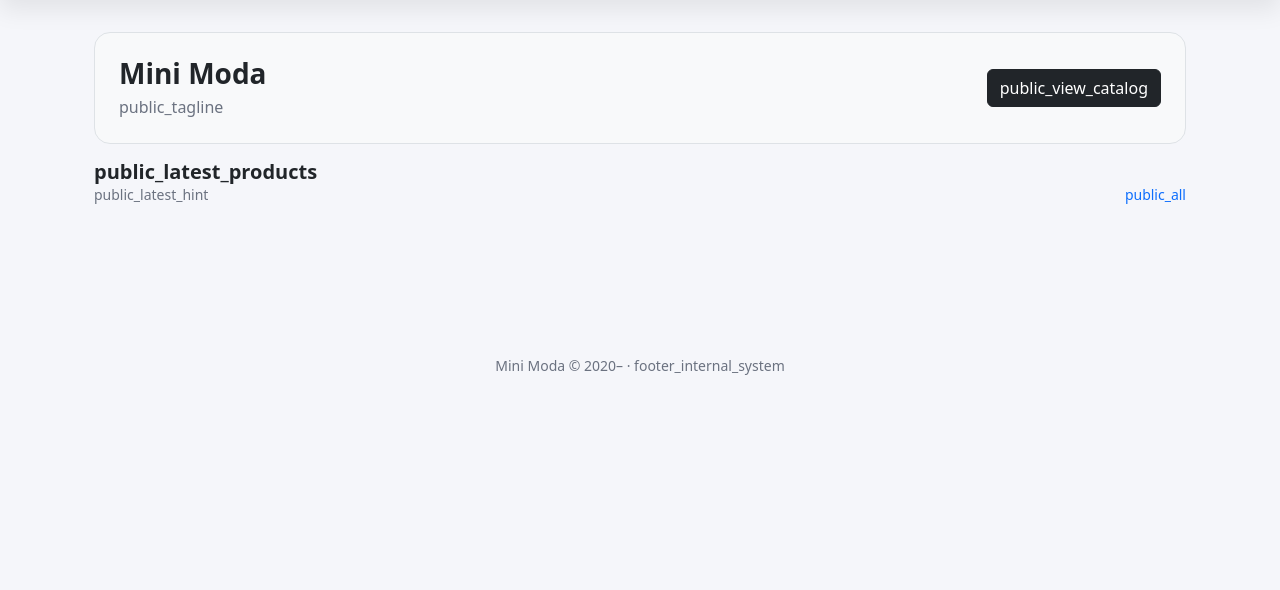
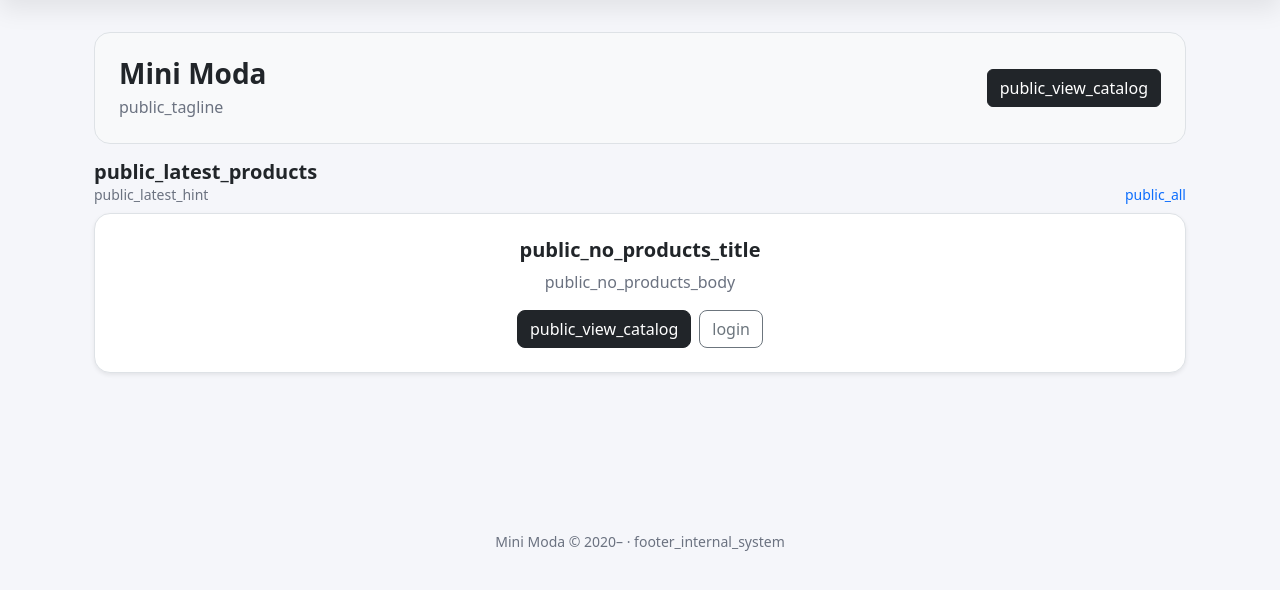
Before and after one commit to niceTryG/senior-project-final, a Flask app: template app/templates/public/home.html in a window 1280 px wide. Shown: the part 57-647 px from the top of the page. Run offline with Flask 3, Linux system fonts and the light colour scheme; the template is opened without the code that fills it, so the values that code supplies are empty.

Commit message:
Fix: make public home work without DB products

```diff
--- a/app/templates/public/home.html
+++ b/app/templates/public/home.html
@@ -23,7 +23,9 @@
   <!-- Latest -->
   <div class="d-flex justify-content-between align-items-end mb-2">
     <div>
-      <div class="h5 fw-semibold mb-0">{{ t('public_latest_products') if t else 'Latest products' }}</div>
+      <div class="h5 fw-semibold mb-0">
+        {{ t('public_latest_products') if t else 'Latest products' }}
+      </div>
       <div class="text-muted small">
         {{ t('public_latest_hint') if t else 'Tap a product to see details.' }}
       </div>
@@ -33,6 +35,7 @@
     </a>
   </div>
 
+  {% if products %}
     <div class="row g-3">
       {% for p in products %}
         {% set in_stock = (p.quantity or 0) > 0 %}
@@ -47,7 +50,9 @@
             {% else %}
               <div class="bg-light d-flex align-items-center justify-content-center"
                    style="aspect-ratio: 4/3;">
-              <span class="text-muted small">{{ t('public_no_image') if t else 'No image' }}</span>
+                <span class="text-muted small">
+                  {{ t('public_no_image') if t else 'No image' }}
+                </span>
               </div>
             {% endif %}
 
@@ -61,9 +66,13 @@
                 </div>
 
                 {% if in_stock %}
-                <span class="badge text-bg-success">{{ t('public_in_stock') if t else 'In stock' }}</span>
+                  <span class="badge text-bg-success">
+                    {{ t('public_in_stock') if t else 'In stock' }}
+                  </span>
                 {% else %}
-                <span class="badge text-bg-secondary">{{ t('public_out_stock') if t else 'Out' }}</span>
+                  <span class="badge text-bg-secondary">
+                    {{ t('public_out_stock') if t else 'Out' }}
+                  </span>
                 {% endif %}
               </div>
 
@@ -84,7 +93,9 @@
                     {{ t('public_order_tg') if t else 'Order in Telegram' }}
                   </a>
                 {% else %}
-                <button type="button" class="btn btn-outline-secondary btn-sm rounded-3" disabled>
+                  <button type="button"
+                          class="btn btn-outline-secondary btn-sm rounded-3"
+                          disabled>
                     {{ t('public_out_stock') if t else 'Out of stock' }}
                   </button>
                 {% endif %}
@@ -99,6 +110,27 @@
         </div>
       {% endfor %}
     </div>
+  {% else %}
+    <!-- Empty State -->
+    <div class="p-4 rounded-4 border bg-white text-center shadow-sm">
+      <div class="h5 fw-semibold mb-2">
+        {{ t('public_no_products_title') if t else 'Catalog is coming soon' }}
+      </div>
+      <div class="text-muted mb-3">
+        {{ t('public_no_products_body') if t else 'We are preparing the first products. Please check back soon.' }}
+      </div>
+
+      <div class="d-grid d-md-flex justify-content-center gap-2">
+        <a href="{{ url_for('public.catalog') }}" class="btn btn-dark rounded-3">
+          {{ t('public_view_catalog') if t else 'View catalog' }}
+        </a>
+
+        <a href="{{ url_for('auth.login') }}" class="btn btn-outline-secondary rounded-3">
+          {{ t('login') if t else 'Admin login' }}
+        </a>
+      </div>
+    </div>
+  {% endif %}
 
 </div>
 {% endblock %}
```
Also changed, not shown: app/routes/public_routes.py (+23 -21 lines). Lines whose indentation alone changed are shown as unchanged.
